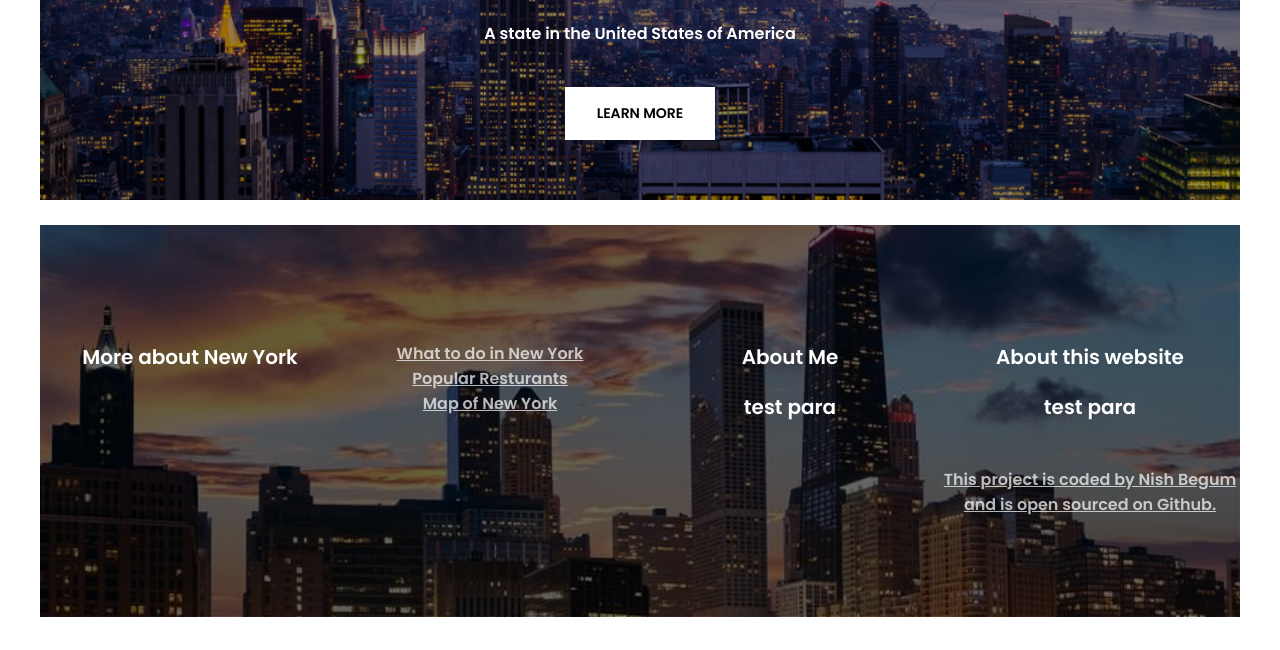
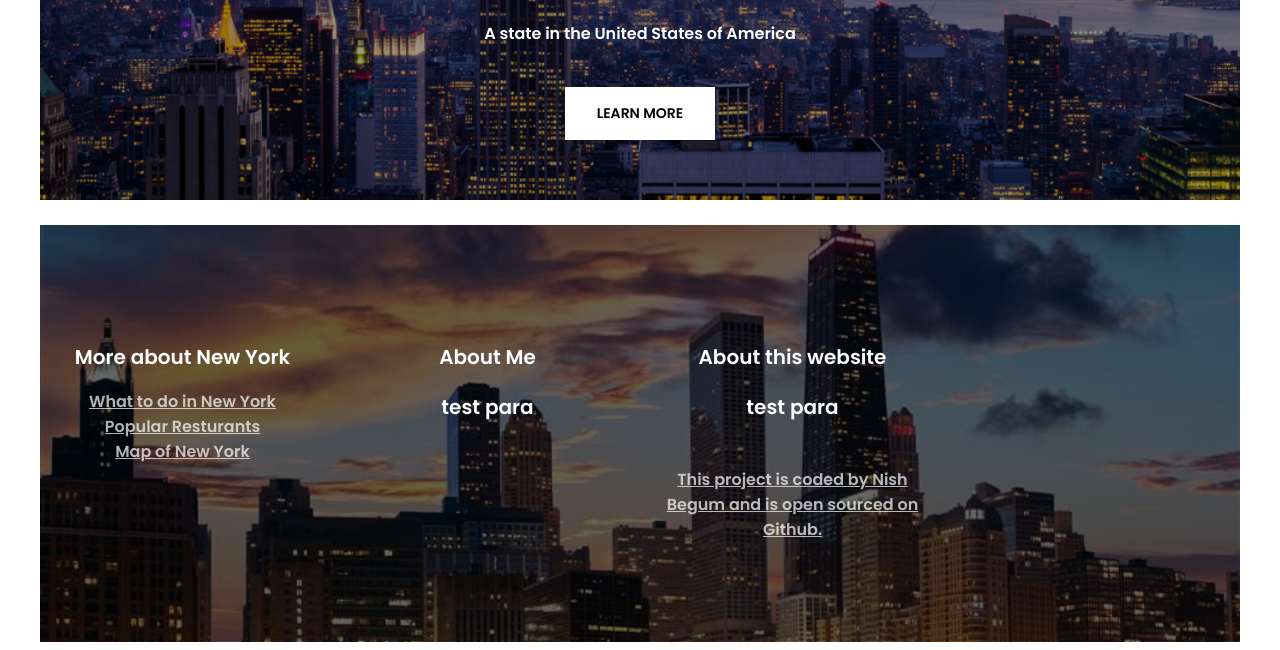
Before and after one commit to N1sh97/Travel-Project, a plain HTML site: page index.html in a window 1280 px wide. Shown: the part 305-955 px from the top of the page. Before the commit the page ends 930 px from the top, so only its background shows below. Drawn offline with Linux system fonts and the light colour scheme.

Commit message:
messed up grid

```diff
--- a/index.html
+++ b/index.html
@@ -23,11 +23,10 @@
 </header>
 <br>
 </div>
-<div>
   <footer>
     <section class="grid">
+        <div>
       <h2>More about New York</h2>
-   <div>
       <ul>
         <li>
           <a href="https://www.tripadvisor.co.uk/Attractions-g60763-Activities-New_York_City_New_York.html" target="_blank">What to do in New York</a>
--- a/src/style.css
+++ b/src/style.css
@@ -107,6 +107,8 @@ section {
 .grid {
   display: grid;
   grid-template-columns: 1fr 1fr 1fr 1fr;
+  grid-gap: 20px;
+  grid-template-rows: 1fr;
 }
 @media (max-width:960px) {
     header {
```
